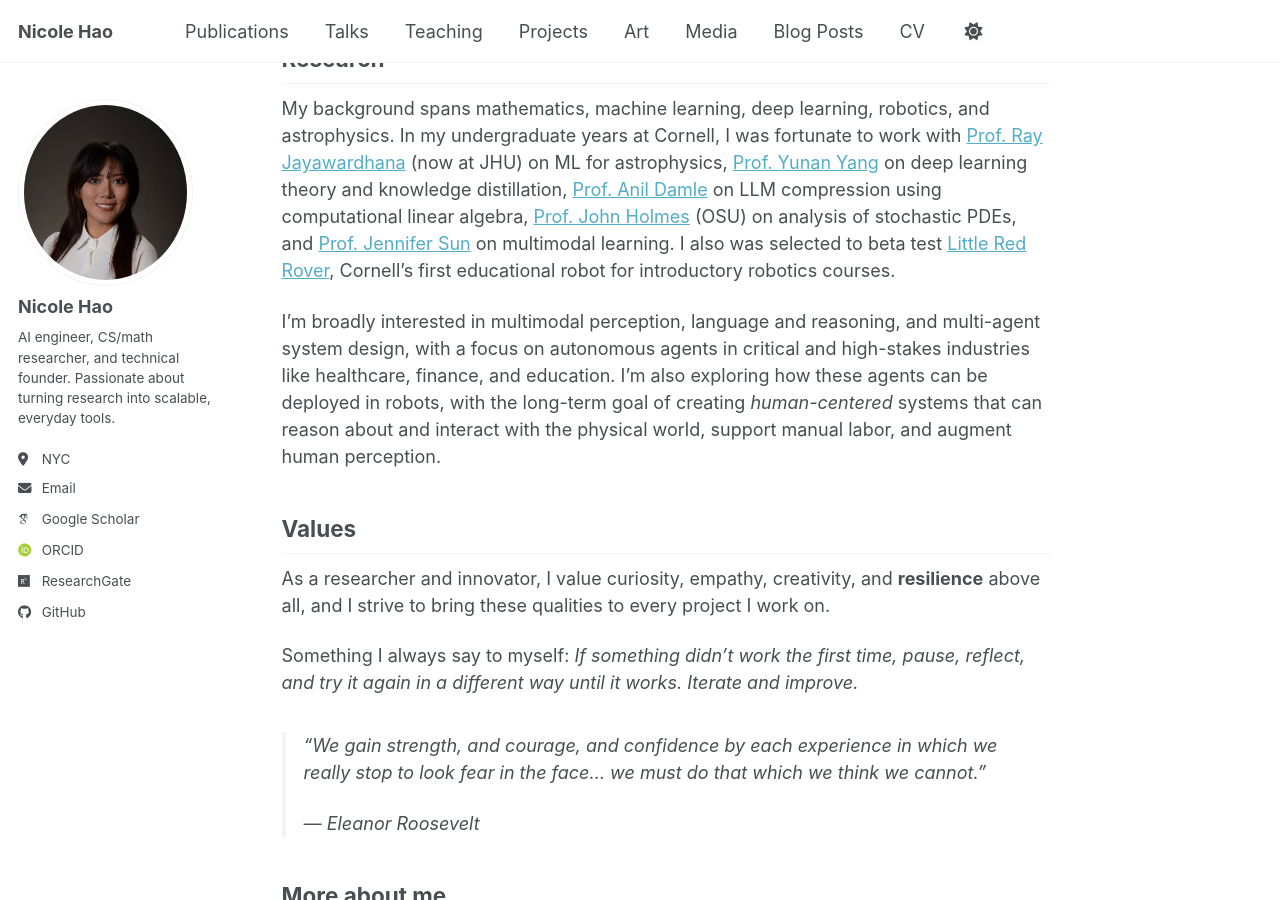
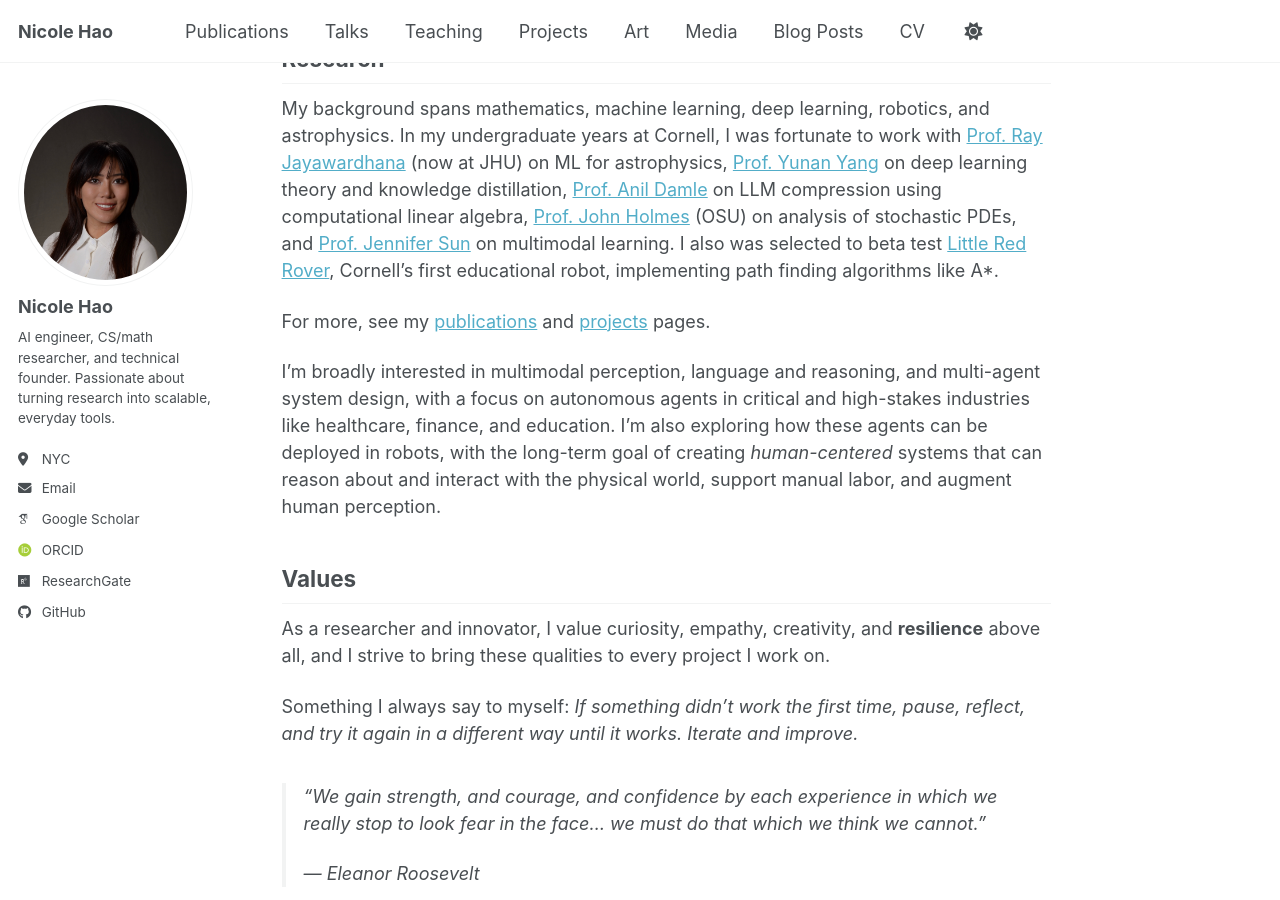
Before and after one commit to nicolehao34/nicolehao34.github.io, a Jekyll site: the page built from _pages/about.md, in a window 1280 px wide and 900 px high, scrolled down 656 px. Built offline with Jekyll 4.4.1, drawn with Linux system fonts in a browser that asks for light colours; some web fonts are replaced; a script bundle is joined from its source files by our own code; library files that are not in the unit come from our copies.

Commit message:
Enhance 'About Me' and 'Talks' pages with additional details on educational background and public speaking

```diff
--- a/_pages/about.md
+++ b/_pages/about.md
@@ -18,7 +18,9 @@
 Research
 ---
 
-My background spans mathematics, machine learning, deep learning, robotics, and astrophysics. In my undergraduate years at Cornell, I was fortunate to work with [Prof. Ray Jayawardhana](https://physics-astronomy.jhu.edu/directory/ray-jayawardhana/) (now at JHU) on ML for astrophysics, [Prof. Yunan Yang](https://yunany.github.io/) on deep learning theory and knowledge distillation, [Prof. Anil Damle](https://www.cs.cornell.edu/~damle/) on LLM compression using computational linear algebra, [Prof. John Holmes](https://math.osu.edu/people/holmes.782) (OSU) on analysis of stochastic PDEs, and [Prof. Jennifer Sun](https://bowers.cornell.edu/people/jennifer-j-sun) on multimodal learning. I also was selected to beta test [Little Red Rover](https://little-red-rover.com/#/), Cornell's first educational robot for introductory robotics courses.
+My background spans mathematics, machine learning, deep learning, robotics, and astrophysics. In my undergraduate years at Cornell, I was fortunate to work with [Prof. Ray Jayawardhana](https://physics-astronomy.jhu.edu/directory/ray-jayawardhana/) (now at JHU) on ML for astrophysics, [Prof. Yunan Yang](https://yunany.github.io/) on deep learning theory and knowledge distillation, [Prof. Anil Damle](https://www.cs.cornell.edu/~damle/) on LLM compression using computational linear algebra, [Prof. John Holmes](https://math.osu.edu/people/holmes.782) (OSU) on analysis of stochastic PDEs, and [Prof. Jennifer Sun](https://bowers.cornell.edu/people/jennifer-j-sun) on multimodal learning. I also was selected to beta test [Little Red Rover](https://little-red-rover.com/#/), Cornell's first educational robot, implementing path finding algorithms like A*.
+
+For more, see my [publications](/publications/) and [projects](/portfolio/) pages.
 
 I'm broadly interested in multimodal perception, language and reasoning, and multi-agent system design, with a focus on autonomous agents in critical and high-stakes industries like healthcare, finance, and education. I'm also exploring how these agents can be deployed in robots, with the long-term goal of creating *human-centered* systems that can reason about and interact with the physical world, support manual labor, and augment human perception.
 
--- a/_pages/talks.html
+++ b/_pages/talks.html
@@ -4,6 +4,8 @@
 permalink: /talks/
 author_profile: true
 ---
+
+<p>I'm passionate about public speaking and making complex ideas accessible. Through presentations at academic conferences and research symposiums, I've developed expertise in communicating technical findings to audiences ranging from domain experts to general audiences, adapting both content depth and delivery style to maximize clarity and impact.</p>
 
 {% if site.talkmap_link == true %}
 
```
